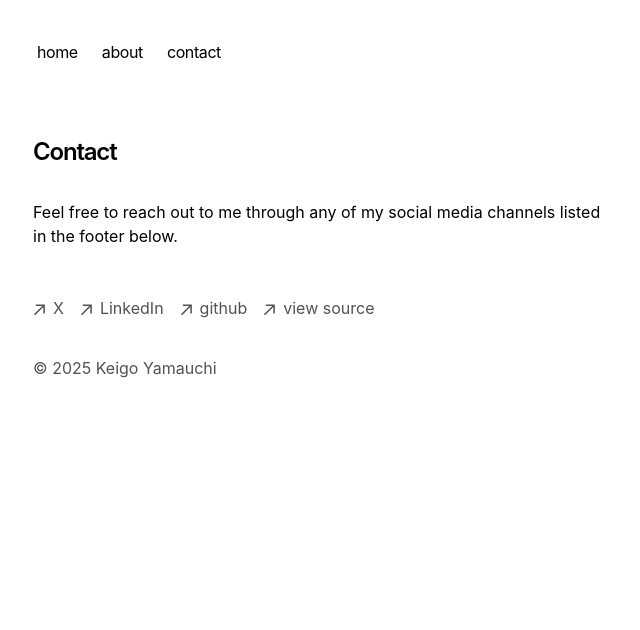
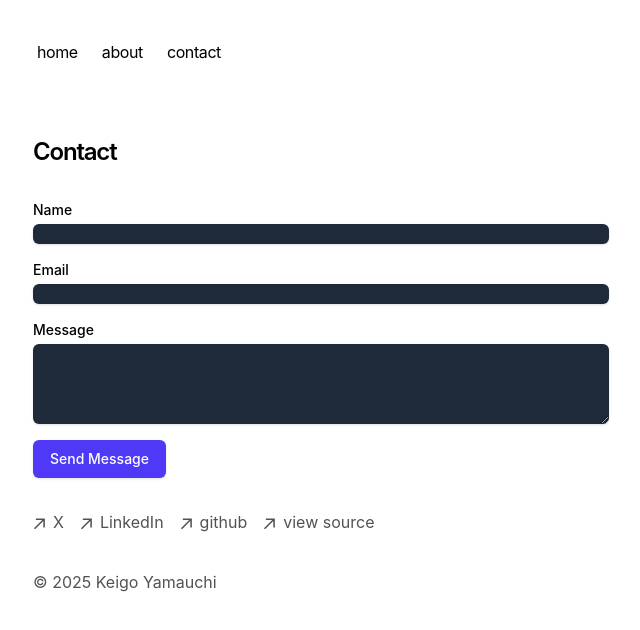
Before and after one commit to kei9o/nextjs-portfolio-blog, a Next.js app: page /contact in a window 1280 px wide. Shown: the top 630 px of the page, without its empty margins (319-959 px from the left). Built offline with nearby package versions, Linux system fonts and the light colour scheme.

Commit message:
feat(notifications): Add Discord notifications for deployments and new blog posts

```diff
--- /dev/null
+++ b/app/api/discord/route.ts
@@ -0,0 +1,32 @@
+import { NextResponse } from 'next/server'
+
+export async function POST(req: Request) {
+  const { message } = await req.json()
+
+  if (!process.env.DISCORD_WEBHOOK_URL) {
+    return NextResponse.json({ error: 'Discord webhook URL not configured' }, { status: 500 })
+  }
+
+  if (!message) {
+    return NextResponse.json({ error: 'Message is required' }, { status: 400 })
+  }
+
+  try {
+    const response = await fetch(process.env.DISCORD_WEBHOOK_URL, {
+      method: 'POST',
+      headers: {
+        'Content-Type': 'application/json',
+      },
+      body: JSON.stringify({ content: message }),
+    })
+
+    if (!response.ok) {
+      return NextResponse.json({ error: 'Failed to send Discord notification' }, { status: 500 })
+    }
+
+    return NextResponse.json({ success: true })
+  } catch (error) {
+    console.error('Error sending Discord notification:', error)
+    return NextResponse.json({ error: 'Internal server error' }, { status: 500 })
+  }
+}
--- a/app/contact/page.tsx
+++ b/app/contact/page.tsx
@@ -1,17 +1,98 @@
+'use client'
+
 import type { Metadata } from 'next'
+import { useState } from 'react'
 
 export const metadata: Metadata = {
   title: 'Contact',
 }
 
 export default function Page() {
+  const [name, setName] = useState('')
+  const [email, setEmail] = useState('')
+  const [message, setMessage] = useState('')
+  const [status, setStatus] = useState('')
+
+  const handleSubmit = async (e: React.FormEvent) => {
+    e.preventDefault()
+    setStatus('Sending...')
+
+    try {
+      const response = await fetch('/api/discord', {
+        method: 'POST',
+        headers: {
+          'Content-Type': 'application/json',
+        },
+        body: JSON.stringify({
+          message: `New contact form submission:\n\n**Name:** ${name}\n**Email:** ${email}\n**Message:** ${message}`,
+        }),
+      })
+
+      if (response.ok) {
+        setStatus('Message sent successfully!')
+        setName('')
+        setEmail('')
+        setMessage('')
+      } else {
+        setStatus('Failed to send message. Please try again later.')
+      }
+    } catch (error) {
+      console.error('Error submitting contact form:', error)
+      setStatus('An error occurred. Please try again later.')
+    }
+  }
+
   return (
     <section>
       <h1 className='mb-8 text-2xl font-semibold tracking-tighter'>Contact</h1>
-      <p className='mb-4'>
-        Feel free to reach out to me through any of my social media channels
-        listed in the footer below.
-      </p>
+      <form onSubmit={handleSubmit} className='space-y-4'>
+        <div>
+          <label htmlFor='name' className='block text-sm font-medium'>
+            Name
+          </label>
+          <input
+            type='text'
+            id='name'
+            value={name}
+            onChange={(e) => setName(e.target.value)}
+            required
+            className='mt-1 block w-full rounded-md border-gray-300 bg-gray-800 text-white shadow-sm focus:border-indigo-500 focus:ring-indigo-500 sm:text-sm'
+          />
+        </div>
+        <div>
+          <label htmlFor='email' className='block text-sm font-medium'>
+            Email
+          </label>
+          <input
+            type='email'
+            id='email'
+            value={email}
+            onChange={(e) => setEmail(e.target.value)}
+            required
+            className='mt-1 block w-full rounded-md border-gray-300 bg-gray-800 text-white shadow-sm focus:border-indigo-500 focus:ring-indigo-500 sm:text-sm'
+          />
+        </div>
+        <div>
+          <label htmlFor='message' className='block text-sm font-medium'>
+            Message
+          </label>
+          <textarea
+            id='message'
+            value={message}
+            onChange={(e) => setMessage(e.target.value)}
+            required
+            rows={4}
+            className='mt-1 block w-full rounded-md border-gray-300 bg-gray-800 text-white shadow-sm focus:border-indigo-500 focus:ring-indigo-500 sm:text-sm'
+          />
+        </div>
+        <button
+          type='submit'
+          className='inline-flex justify-center rounded-md border border-transparent bg-indigo-600 px-4 py-2 text-sm font-medium text-white shadow-sm hover:bg-indigo-700 focus:outline-none focus:ring-2 focus:ring-indigo-500 focus:ring-offset-2'
+        >
+          Send Message
+        </button>
+      </form>
+      {status && <p className='mt-4 text-sm'>{status}</p>}
     </section>
   )
 }
--- /dev/null
+++ b/app/lib/discord.ts
@@ -0,0 +1,103 @@
+import { execSync } from 'child_process'
+
+const webhookUrl = process.env.DISCORD_WEBHOOK_URL
+
+const getGitInfo = () => {
+  try {
+    const commitHash = execSync('git rev-parse --short HEAD').toString().trim()
+    const commitMessage = execSync('git log -1 --pretty=%B').toString().trim()
+    const branchName = execSync('git rev-parse --abbrev-ref HEAD').toString().trim()
+    const author = execSync('git log -1 --pretty=%an').toString().trim()
+    return { commitHash, commitMessage, branchName, author }
+  } catch (error) {
+    console.error('Error getting git info:', error)
+    return { commitHash: 'N/A', commitMessage: 'N/A', branchName: 'N/A', author: 'N/A' }
+  }
+}
+
+const sendDiscordNotification = async (embed: object) => {
+  if (!webhookUrl) {
+    console.error('DISCORD_WEBHOOK_URL is not set')
+    return
+  }
+
+  try {
+    const response = await fetch(webhookUrl, {
+      method: 'POST',
+      headers: { 'Content-Type': 'application/json' },
+      body: JSON.stringify({ embeds: [embed] }),
+    })
+
+    if (!response.ok) {
+      console.error('Failed to send Discord notification:', await response.text())
+    }
+  } catch (error) {
+    console.error('Error sending Discord notification:', error)
+  }
+}
+
+export const sendDeploymentStartedNotification = async () => {
+  const { commitHash, commitMessage, branchName, author } = getGitInfo()
+  const embed = {
+    title: '🚀 Deployment Started',
+    description: `A new deployment has been initiated on Vercel.`,
+    color: 0x3498db, // Blue
+    fields: [
+      { name: 'Branch', value: branchName, inline: true },
+      { name: 'Commit', value: `[${commitHash}](<https://github.com/kei9o/nextjs-portfolio-blog/commit/>${commitHash})`, inline: true },
+      { name: 'Author', value: author, inline: true },
+      { name: 'Commit Message', value: commitMessage },
+    ],
+    timestamp: new Date().toISOString(),
+  }
+  await sendDiscordNotification(embed)
+}
+
+export const sendDeploymentSuccessNotification = async () => {
+  const { commitHash, commitMessage, branchName, author } = getGitInfo()
+  const embed = {
+    title: '✅ Deployment Successful',
+    description: `The deployment has completed successfully.`,
+    color: 0x2ecc71, // Green
+    fields: [
+      { name: 'Branch', value: branchName, inline: true },
+      { name: 'Commit', value: `[${commitHash}](<https://github.com/kei9o/nextjs-portfolio-blog/commit/>${commitHash})`, inline: true },
+      { name: 'Author', value: author, inline: true },
+      { name: 'Commit Message', value: commitMessage },
+    ],
+    timestamp: new Date().toISOString(),
+  }
+  await sendDiscordNotification(embed)
+}
+
+export const sendDeploymentFailureNotification = async () => {
+  const { commitHash, commitMessage, branchName, author } = getGitInfo()
+  const embed = {
+    title: '❌ Deployment Failed',
+    description: `The deployment has failed.`,
+    color: 0xe74c3c, // Red
+    fields: [
+      { name: 'Branch', value: branchName, inline: true },
+      { name: 'Commit', value: `[${commitHash}](<https://github.com/kei9o/nextjs-portfolio-blog/commit/>${commitHash})`, inline: true },
+      { name: 'Author', value: author, inline: true },
+      { name: 'Commit Message', value: commitMessage },
+    ],
+    timestamp: new Date().toISOString(),
+  }
+  await sendDiscordNotification(embed)
+}
+
+export const sendNewBlogPostNotification = async (post: { title: string; excerpt: string; slug: string }) => {
+  const embed = {
+    title: '🎉 New Blog Post Published',
+    description: `A new blog post has been published.`,
+    color: 0xf1c40f, // Yellow
+    fields: [
+      { name: 'Title', value: post.title },
+      { name: 'Excerpt', value: post.excerpt },
+      { name: 'Link', value: `[Read more](<https://portfolio.kei9o.dev/blog/>${post.slug})` },
+    ],
+    timestamp: new Date().toISOString(),
+  }
+  await sendDiscordNotification(embed)
+}
--- a/package.json
+++ b/package.json
@@ -9,7 +9,8 @@
     "test:watch": "jest --watch",
     "test:coverage": "jest --coverage",
     "type-check": "tsc --noEmit",
-    "lint": "eslint . --ext .ts,.tsx,.js,.jsx",
+    "test:discord": "node -r dotenv/config scripts/test-discord-webhook.js",
+    "lint": "next lint",
     "lint:fix": "eslint . --ext .ts,.tsx,.js,.jsx --fix",
     "format": "prettier --write .",
     "format:check": "prettier --check ."
@@ -21,9 +22,11 @@
     "@types/react-dom": "18.2.19",
     "@vercel/analytics": "^1.1.3",
     "@vercel/speed-insights": "^1.0.9",
+    "dotenv": "^17.2.0",
     "geist": "1.2.2",
     "next": "canary",
     "next-mdx-remote": "^4.4.1",
+    "node-fetch": "^3.3.2",
     "postcss": "^8.4.35",
     "react": "18.2.0",
     "react-dom": "18.2.0",
--- /dev/null
+++ b/scripts/test-discord-webhook.js
@@ -0,0 +1,39 @@
+const fetch = require('node-fetch');
+
+const webhookUrl = process.env.DISCORD_WEBHOOK_URL;
+
+if (!webhookUrl) {
+  console.error('DISCORD_WEBHOOK_URL is not set. Please set it in your .env.local file.');
+  process.exit(1);
+}
+
+const testMessage = {
+  embeds: [
+    {
+      title: 'Webhook Test',
+      description: 'This is a test message from the test script.',
+      color: 0x7289da, // Discord blurple
+      timestamp: new Date().toISOString(),
+    },
+  ],
+};
+
+const sendTestMessage = async () => {
+  try {
+    const response = await fetch(webhookUrl, {
+      method: 'POST',
+      headers: { 'Content-Type': 'application/json' },
+      body: JSON.stringify(testMessage),
+    });
+
+    if (response.ok) {
+      console.log('Test message sent successfully!');
+    } else {
+      console.error('Failed to send test message:', await response.text());
+    }
+  } catch (error) {
+    console.error('Error sending test message:', error);
+  }
+};
+
+sendTestMessage();
```
Also changed, not shown: 2 other files (tests, documents, lock files or other folders).
